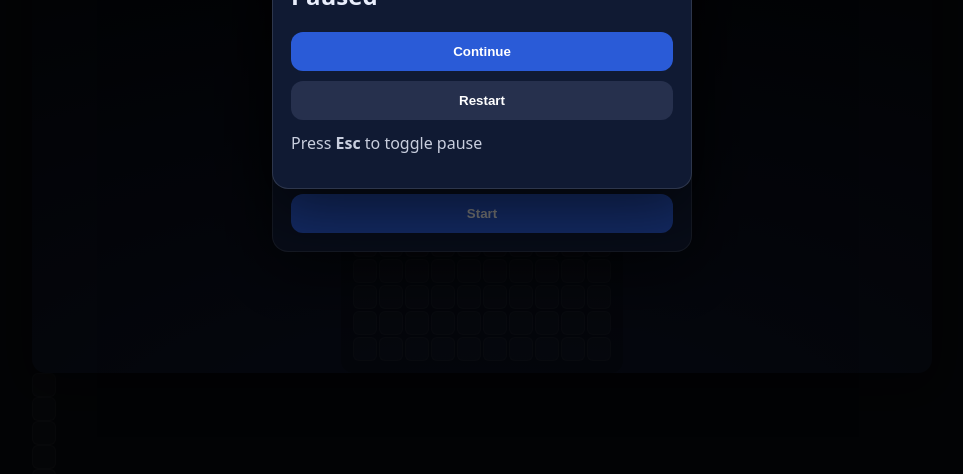
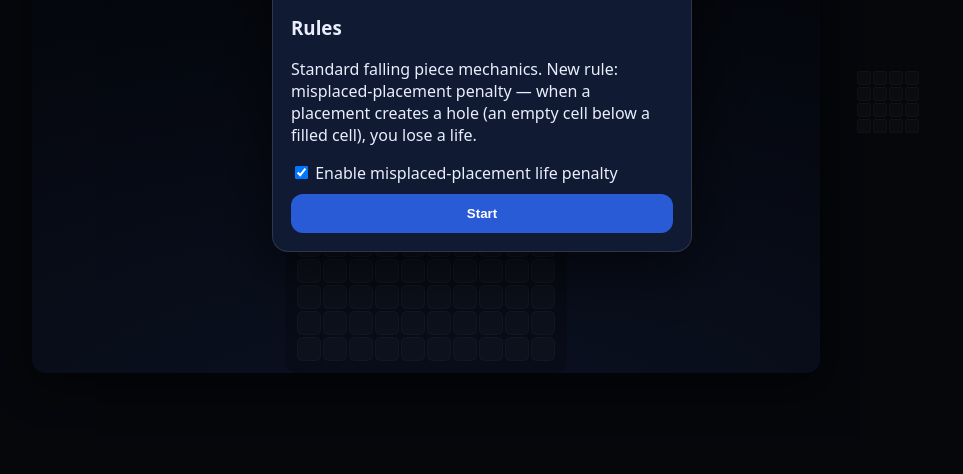
Before and after one commit to nobleenia/tetris-quest, a plain HTML site: page src/index.html in a window 1280 px wide. Shown: the part 326-800 px from the top of the page, without its empty margins (158-1121 px from the left). Drawn offline with Linux system fonts and the light colour scheme.

Commit message:
fix: hide pause overlay while homepage visible; style preview grid and sidebar

```diff
--- a/src/js/main.js
+++ b/src/js/main.js
@@ -252,8 +252,9 @@ const loop = createLoop({
         hud.setLives(state.lives);
         hud.setPressure(state.pressure);
 
-        // Show/hide pause overlay (UI responds every frame based on state)
-        hud.setPaused(state.paused && !state.gameOver);
+        // Show/hide pause overlay (do not show while home overlay is visible)
+        const homeHidden = !homeOverlay || homeOverlay.classList.contains('hidden');
+        hud.setPaused(state.paused && !state.gameOver && homeHidden);
 
         // Show game-over overlay once when gameOver becomes true
         if (state.gameOver && !state._gameOverShown) {
--- a/src/styles/board.css
+++ b/src/styles/board.css
@@ -32,6 +32,42 @@
   border: 1px solid rgba(255,255,255,0.06);
 }
 
+/* Layout for board + sidebar */
+.game__container {
+  display: flex;
+  align-items: center;
+  justify-content: center;
+  gap: 24px;
+}
+
+#sidebar {
+  width: 96px;
+  display: flex;
+  align-items: center;
+  justify-content: center;
+}
+
+.next-preview {
+  width: 88px;
+  height: 88px;
+  display: flex;
+  align-items: center;
+  justify-content: center;
+}
+
+.preview__grid {
+  display: grid;
+  grid-template-columns: repeat(4, 14px);
+  grid-template-rows: repeat(4, 14px);
+  gap: 2px;
+}
+
+.preview__grid .cell {
+  width: 14px;
+  height: 14px;
+  border-radius: 3px;
+}
+
 /* cell states (later we map piece IDs to these) */
 .cell--1 { background: rgba(255, 215, 106, 0.85); } /* example colour */
 .cell--2 { background: rgba(140, 180, 255, 0.85); }
```
